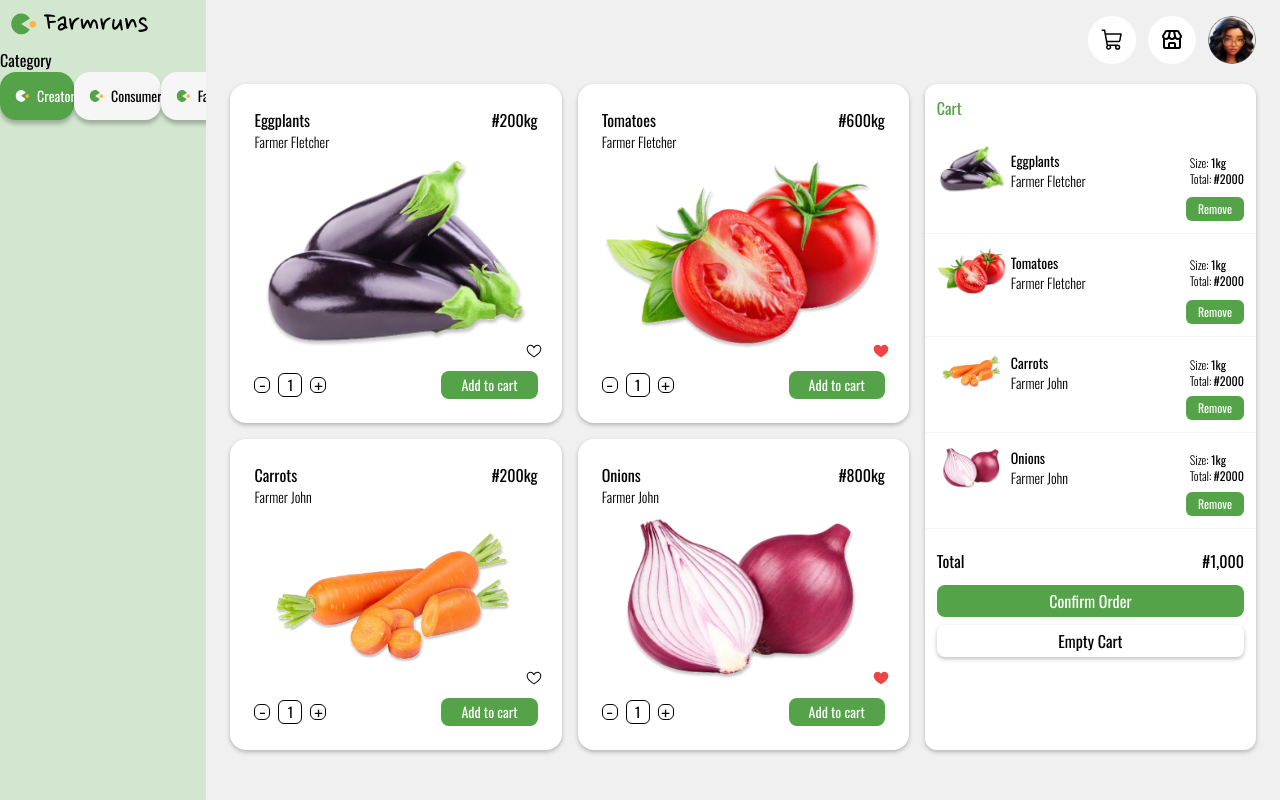
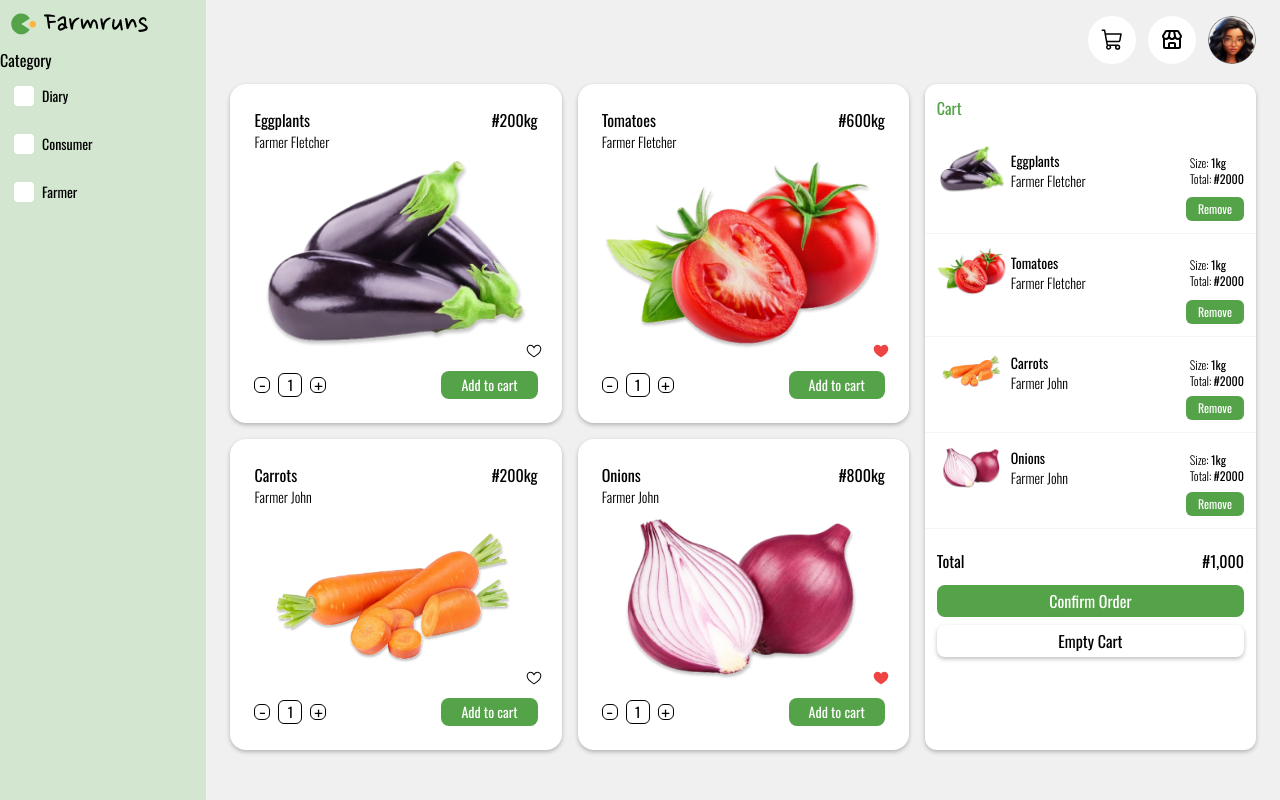
Before and after one commit to LeRoiCodes/farmruns, a React (Create React App) app: page /consumer in a window 1280 px wide. Built offline with nearby package versions, Linux system fonts and the light colour scheme.

Commit message:
add the category filter on the consumer page

```diff
--- a/src/components/ConsumersComponents/Sidebar.jsx
+++ b/src/components/ConsumersComponents/Sidebar.jsx
@@ -2,14 +2,7 @@ import React, { useState } from "react";
 import { Link } from "react-router-dom";
 
 const Sidebar = () => {
-
-  const [selectedRadio, setSelectedRadio] = useState("creator");
-  const [firstName, setFirstName] = useState("");
-  const [lastName, setLastName] = useState("");
-  const [email, setEmail] = useState("");
-  const [userName, setUserName] = useState("");
-  const [mobile, setMobile] = useState("");
-  const [password, setPassword] = useState("");
+  const [selectedRadio, setSelectedRadio] = useState("dairy");
 
   const isRadioSelected = (value) => selectedRadio === value;
 
@@ -30,31 +23,29 @@ const Sidebar = () => {
       <div>
         <h2 className="font-oswald">Category</h2>
 
-        <div className="flex justify-between items-center">
+        <div className="flex flex-col">
           <input
             type="radio"
-                  name="role"
-                  id="creator"
+            name="category"
+            id="diary"
             className="hidden"
-                  value="creator"
-                  checked={isRadioSelected("creator")}
-                  onChange={() => setSelectedRadio("creator")}
+            value="diary"
+            checked={isRadioSelected("diary")}
+            onChange={() => setSelectedRadio("diary")}
           />
+          <div>
             <label
-                  htmlFor="creator"
-                  className="flex items-center gap-2 p-2 sm:p-[14px] radio_button font-oswald text-sm cursor-pointer"
+              htmlFor="diary"
+              className="flex items-center gap-2 p-2 sm:p-[14px] font-oswald text-sm cursor-pointer"
             >
-                  <img
-                    src={
-                      isRadioSelected("creator")
-                        ? "./assets/farmruns-logo-white.svg"
-                        : "./assets/farmruns-logo.svg"
-                    }
-                    alt="farmruns logo icon"
-                    className="w-[15px]"
-                  />
-                  Creator
+              <div className="bg-white flex justify-center items-center w-5 h-5 rounded">
+                {isRadioSelected("diary") && (
+                  <div className="w-[16px] h-[16px] rounded bg-green-10"></div>
+                )}
+              </div>
+              Diary
             </label>
+          </div>
 
           <input
             type="radio"
@@ -65,21 +56,19 @@ const Sidebar = () => {
             checked={isRadioSelected("consumer")}
             onChange={() => setSelectedRadio("consumer")}
           />
+          <div>
           <label
               htmlFor="consumer"
-                  className="flex items-center gap-2 p-2 sm:p-[14px] radio_button font-oswald text-sm cursor-pointer"
+              className="flex items-center gap-2 p-2 sm:p-[14px] font-oswald text-sm cursor-pointer"
             >
-                  <img
-                    src={
-                      isRadioSelected("consumer")
-                        ? "./assets/farmruns-logo-white.svg"
-                        : "./assets/farmruns-logo.svg"
-                    }
-                    alt="farmruns logo icon"
-                    className="w-[15px]"
-                  />
+              <div className="bg-white flex justify-center items-center w-5 h-5 rounded">
+                {isRadioSelected("consumer") && (
+                  <div className="w-[16px] h-[16px] rounded bg-green-10"></div>
+                )}
+              </div>
               Consumer
             </label>
+          </div>
 
           <input
             type="radio"
@@ -91,21 +80,19 @@ const Sidebar = () => {
             onChange={() => setSelectedRadio("farmer")}
           />
 
+          <div>
           <label
               htmlFor="farmer"
-                  className="flex items-center gap-2 p-2 sm:p-[14px] radio_button font-oswald text-sm cursor-pointer"
+              className="flex items-center gap-2 p-2 sm:p-[14px] font-oswald text-sm cursor-pointer"
             >
-                  <img
-                    src={
-                      isRadioSelected("farmer")
-                        ? "./assets/farmruns-logo-white.svg"
-                        : "./assets/farmruns-logo.svg"
-                    }
-                    alt="farmruns logo icon"
-                    className="w-[15px]"
-                  />
+              <div className="bg-white flex justify-center items-center w-5 h-5 rounded">
+                {isRadioSelected("farmer") && (
+                  <div className="w-[16px] h-[16px] rounded bg-green-10"></div>
+                )}
+              </div>
               Farmer
             </label>
+          </div>
         </div>
       </div>
     </aside>
--- a/src/index.css
+++ b/src/index.css
@@ -4,16 +4,6 @@
 @tailwind components;
 @tailwind utilities;
 
-.radio_button {
-  border-radius: 16px;
-  background: #f6f6f6;
-  box-shadow: 0px 4px 4px 0px rgba(0, 0, 0, 0.25);
-}
-
-input[type="radio"]:checked + label {
-  background-color: #55a349;
-  color: white;
-}
 
 .no-scrollbar::-webkit-scrollbar {
   display: none;
--- a/src/pages/Register.jsx
+++ b/src/pages/Register.jsx
@@ -1,5 +1,7 @@
 import React, { useState } from "react";
 import { Link, useNavigate } from "react-router-dom";
+
+import "../styles/register.css";
 
 function Register() {
   const navigate = useNavigate()
--- /dev/null
+++ b/src/styles/register.css
@@ -0,0 +1,10 @@
+.radio_button {
+    border-radius: 16px;
+    background: #f6f6f6;
+    box-shadow: 0px 4px 4px 0px rgba(0, 0, 0, 0.25);
+  }
+
+  input[type="radio"]:checked + label {
+    background-color: #55a349;
+    color: white;
+  }
```
Lines whose indentation alone changed are shown as unchanged.
